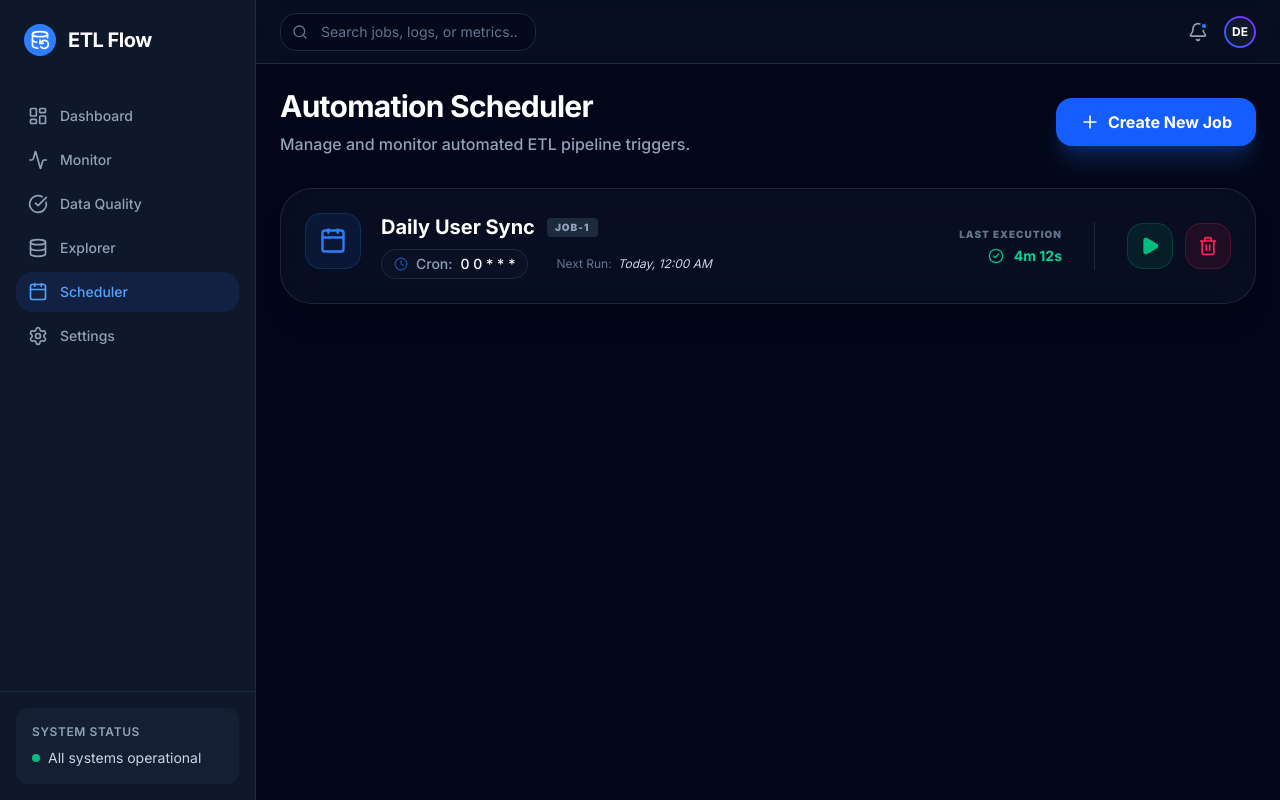
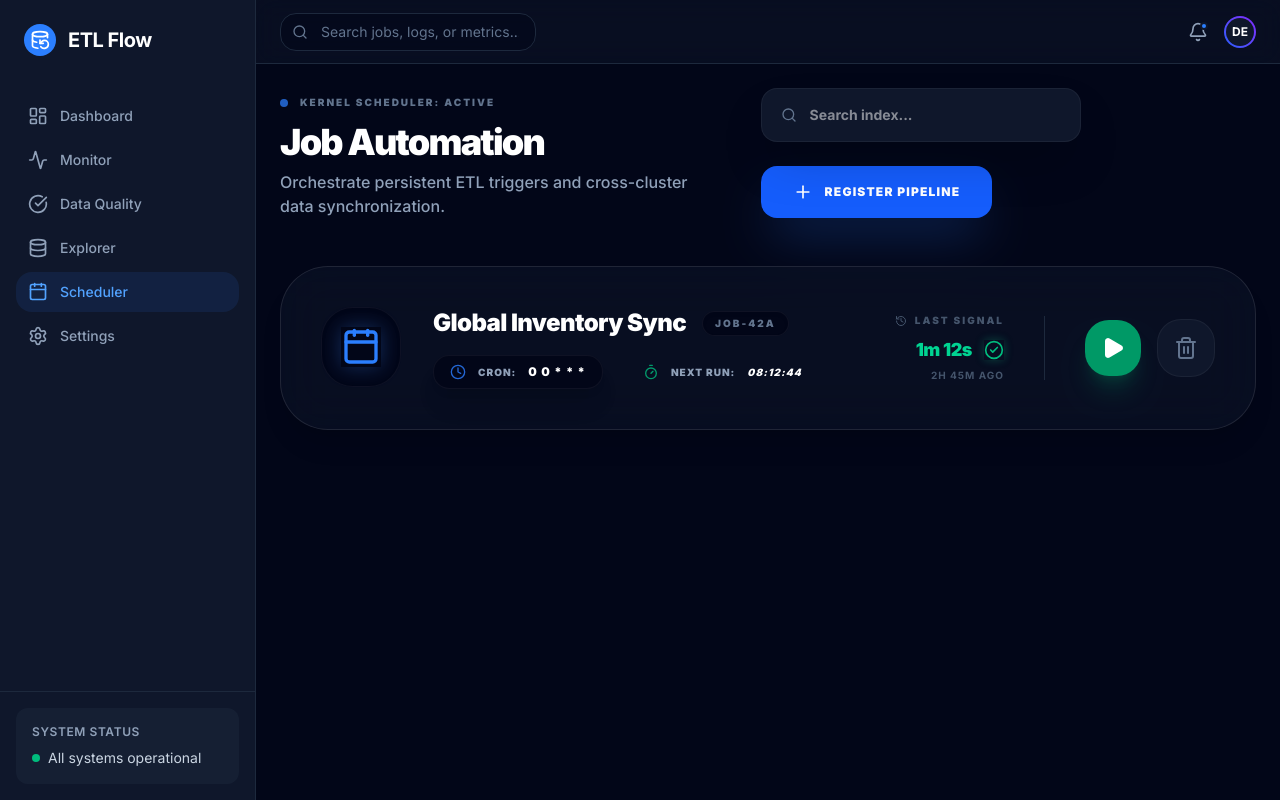
Before and after one commit to SwastidSolanki/etl-dashboard, a Next.js app: page /scheduler in a window 1280 px wide. Built offline with nearby package versions, Linux system fonts and the light colour scheme.

Commit message:
ui: scheduler - implement search filtering and real-time countdown effects

```diff
--- a/src/app/scheduler/page.tsx
+++ b/src/app/scheduler/page.tsx
@@ -1,6 +1,6 @@
 "use client";
 import React, { useState, useEffect } from "react";
-import { Plus, Play, Calendar as CalendarIcon, Clock, Trash2, CheckCircle2, XCircle, X } from "lucide-react";
+import { Plus, Play, Calendar as CalendarIcon, Clock, Trash2, CheckCircle2, XCircle, X, Search, Zap, Hash, History, Timer } from "lucide-react";
 import { motion, AnimatePresence } from "framer-motion";
 import { clsx } from "clsx";
 
@@ -10,6 +10,7 @@ interface Job {
   schedule: string;
   nextRun: string;
   lastStatus: "success" | "failed" | "idle";
+  lastRun?: string;
   duration?: string;
 }
 
@@ -17,8 +18,15 @@ const STORAGE_KEY = "etl_scheduled_jobs";
 
 export default function Scheduler() {
   const [jobs, setJobs] = useState<Job[]>([]);
+  const [searchTerm, setSearchTerm] = useState("");
   const [showModal, setShowModal] = useState(false);
   const [newJob, setNewJob] = useState({ name: "", schedule: "" });
+  const [currentTime, setCurrentTime] = useState(new Date());
+
+  useEffect(() => {
+    const timer = setInterval(() => setCurrentTime(new Date()), 1000);
+    return () => clearInterval(timer);
+  }, []);
 
   // Load jobs from localStorage
   useEffect(() => {
@@ -26,9 +34,16 @@ export default function Scheduler() {
     if (saved) {
       setJobs(JSON.parse(saved));
     } else {
-      // Default initial state if empty
-      const initial = [
-        { id: "JOB-1", name: "Daily User Sync", schedule: "0 0 * * *", nextRun: "Today, 12:00 AM", lastStatus: "success" as const, duration: "4m 12s" },
+      const initial: Job[] = [
+        {
+          id: "JOB-42A",
+          name: "Global Inventory Sync",
+          schedule: "0 0 * * *",
+          nextRun: "08:12:44",
+          lastStatus: "success",
+          lastRun: "2h 45m ago",
+          duration: "1m 12s"
+        },
       ];
       setJobs(initial);
       localStorage.setItem(STORAGE_KEY, JSON.stringify(initial));
@@ -45,11 +60,12 @@ export default function Scheduler() {
     if (!newJob.name || !newJob.schedule) return;
 
     const job: Job = {
-      id: `JOB-${Math.random().toString(36).substr(2, 4).toUpperCase()}`,
+      id: `JOB-${Math.random().toString(36).substr(2, 3).toUpperCase()}`,
       name: newJob.name,
       schedule: newJob.schedule,
-      nextRun: "Next expected interval",
+      nextRun: "04:59:59",
       lastStatus: "idle",
+      lastRun: "Never",
     };
 
     saveJobs([...jobs, job]);
@@ -64,120 +80,160 @@ export default function Scheduler() {
   const runJob = (id: string) => {
     const updated = jobs.map(j => {
       if (j.id === id) {
-        return { ...j, lastStatus: "success" as const, duration: "Processing..." };
+        return { ...j, lastStatus: "idle" as const, duration: "Running..." };
       }
       return j;
     });
     setJobs(updated);
+
     setTimeout(() => {
       const finished = updated.map(j => {
         if (j.id === id) {
-          return { ...j, duration: `${Math.floor(Math.random() * 5) + 1}m ${Math.floor(Math.random() * 59)}s` };
+          return {
+            ...j,
+            lastStatus: "success" as const,
+            lastRun: "Just now",
+            duration: `${Math.floor(Math.random() * 3) + 1}m ${Math.floor(Math.random() * 59)}s`
+          };
         }
         return j;
       });
       saveJobs(finished);
-    }, 2000);
+    }, 2500);
   };
 
+  const filteredJobs = jobs.filter(j =>
+    j.name.toLowerCase().includes(searchTerm.toLowerCase()) ||
+    j.id.toLowerCase().includes(searchTerm.toLowerCase())
+  );
+
   return (
-    <div className="space-y-8 max-w-5xl mx-auto pb-20">
-      <div className="flex flex-col sm:flex-row sm:items-center justify-between gap-6">
+    <div className="space-y-12 max-w-[1400px] mx-auto pb-24">
+      <div className="flex flex-col xl:flex-row xl:items-end justify-between gap-10">
         <div>
-          <h1 className="text-3xl font-bold text-white tracking-tight">Automation Scheduler</h1>
-          <p className="text-slate-400 mt-2 font-medium">Manage and monitor automated ETL pipeline triggers.</p>
+           <div className="flex items-center gap-3 mb-3">
+              <div className="w-2 h-2 rounded-full bg-blue-500 animate-pulse"></div>
+              <span className="text-[10px] font-black uppercase text-slate-500 tracking-[0.2em]">Kernel Scheduler: Active</span>
+           </div>
+           <h1 className="text-4xl font-black text-white tracking-tighter">Job Automation</h1>
+           <p className="text-slate-400 mt-2 font-medium max-w-lg">Orchestrate persistent ETL triggers and cross-cluster data synchronization.</p>
+        </div>
+
+        <div className="flex flex-wrap items-center gap-6">
+           <div className="relative group min-w-[320px]">
+              <Search className="absolute left-5 top-1/2 -translate-y-1/2 w-4 h-4 text-slate-500 group-hover:text-blue-500 transition-colors" />
+              <input
+                type="text"
+                placeholder="Search index..."
+                value={searchTerm}
+                onChange={(e) => setSearchTerm(e.target.value)}
+                className="w-full bg-slate-900 border border-white/5 rounded-2xl pl-12 pr-6 py-4 text-sm font-bold text-white focus:outline-none focus:border-blue-500/50 focus:ring-1 focus:ring-blue-500/20 transition-all shadow-2xl"
+              />
            </div>
            <button
              onClick={() => setShowModal(true)}
-          className="px-6 py-3 bg-blue-600 hover:bg-blue-500 text-white font-bold rounded-2xl transition-all shadow-xl shadow-blue-500/20 flex items-center gap-2 group w-fit"
+             className="px-8 py-4 bg-blue-600 hover:bg-blue-500 text-white font-black rounded-2xl transition-all shadow-2xl shadow-blue-500/30 flex items-center gap-3 group active:scale-95"
            >
-          <Plus className="w-5 h-5 group-hover:rotate-90 transition-transform duration-300" />
-          <span>Create New Job</span>
+             <Plus className="w-5 h-5 group-hover:rotate-90 transition-transform duration-500" />
+             <span className="uppercase text-xs tracking-widest">Register Pipeline</span>
            </button>
         </div>
+      </div>
 
-      <div className="grid grid-cols-1 gap-4">
+      <div className="grid grid-cols-1 gap-6">
         <AnimatePresence mode="popLayout">
-          {jobs.length === 0 ? (
+          {filteredJobs.length === 0 ? (
             <motion.div
-              initial={{ opacity: 0 }}
-              animate={{ opacity: 1 }}
-              className="glass-panel p-20 rounded-3xl flex flex-col items-center justify-center text-center opacity-60"
+              initial={{ opacity: 0, y: 10 }}
+              animate={{ opacity: 1, y: 0 }}
+              className="glass-panel p-32 rounded-[3.5rem] flex flex-col items-center justify-center text-center border border-white/5"
             >
-              <div className="w-16 h-16 rounded-2xl bg-slate-800 flex items-center justify-center mb-4">
-                <CalendarIcon className="w-8 h-8 text-slate-500" />
+              <div className="w-20 h-20 rounded-[2rem] bg-slate-950 flex items-center justify-center mb-6 shadow-inner border border-white/5">
+                <Zap className="w-10 h-10 text-slate-700" />
               </div>
-              <h3 className="text-xl font-semibold text-white">No active schedules</h3>
-              <p className="text-slate-400 mt-1 max-w-xs">Start by creating a new automated job trigger.</p>
+              <h3 className="text-2xl font-black text-white tracking-tight">Zero Indices Found</h3>
+              <p className="text-slate-500 mt-2 max-w-xs font-bold uppercase text-[10px] tracking-widest">No active automation profiles detected in kernel memory.</p>
             </motion.div>
           ) : (
-            jobs.map((job) => (
+            filteredJobs.map((job, idx) => (
               <motion.div
                 layout
                 key={job.id}
-                initial={{ opacity: 0, x: -20 }}
+                initial={{ opacity: 0, x: -30 }}
                 animate={{ opacity: 1, x: 0 }}
                 exit={{ opacity: 0, scale: 0.95 }}
-                className="glass-panel p-6 rounded-[2rem] flex flex-col lg:flex-row lg:items-center justify-between gap-6 border border-white/5 group hover:border-blue-500/30 hover:bg-slate-800/40 transition-all duration-300"
+                transition={{ delay: idx * 0.05 }}
+                className="glass-panel p-10 rounded-[3rem] flex flex-col xl:flex-row xl:items-center justify-between gap-10 border border-white/5 group hover:border-blue-500/20 hover:bg-slate-900/60 transition-all duration-300 relative overflow-hidden"
               >
-                <div className="flex items-start gap-5">
-                  <div className="w-14 h-14 rounded-2xl bg-blue-500/10 flex items-center justify-center shrink-0 border border-blue-500/20 group-hover:scale-110 transition-transform duration-500">
-                    <CalendarIcon className="w-7 h-7 text-blue-500" />
+                <div className="absolute top-0 right-0 p-8 opacity-0 group-hover:opacity-10 transition-opacity">
+                   <Hash className="w-16 h-16 text-white" />
                 </div>
-                  <div className="space-y-1">
-                    <div className="flex items-center gap-3">
-                       <h3 className="text-xl font-bold text-white group-hover:text-blue-400 transition-colors">{job.name}</h3>
-                       <span className="text-[10px] uppercase font-black bg-slate-800 text-slate-400 px-2 py-0.5 rounded tracking-widest">{job.id}</span>
+
+                <div className="flex items-start gap-8">
+                  <div className="w-20 h-20 rounded-[2rem] bg-slate-950 border border-white/5 flex items-center justify-center shrink-0 group-hover:scale-110 group-hover:rotate-6 transition-all duration-700 shadow-inner">
+                    <CalendarIcon className="w-10 h-10 text-blue-500 shadow-[0_0_20px_rgba(59,130,246,0.3)]" />
                   </div>
-                    <div className="flex flex-wrap items-center gap-4 mt-2">
-                      <div className="flex items-center gap-2 text-sm text-slate-400 font-medium bg-slate-900/50 px-3 py-1 rounded-full border border-slate-700/50">
-                        <Clock className="w-3.5 h-3.5 text-blue-500/60" />
-                        Cron: <span className="text-white font-mono">{job.schedule}</span>
+                  <div className="space-y-2">
+                    <div className="flex items-center gap-4">
+                       <h3 className="text-2xl font-black text-white tracking-tight group-hover:text-blue-400 transition-colors">{job.name}</h3>
+                       <span className="text-[10px] uppercase font-black bg-slate-950 text-slate-500 px-3 py-1 rounded-[0.8rem] tracking-[0.2em] border border-white/5 shadow-inner">{job.id}</span>
                     </div>
-                      <span className="text-xs text-slate-500 flex items-center gap-1.5 px-3 py-1">
-                        Next Run: <span className="text-slate-300 italic">{job.nextRun}</span>
-                      </span>
+                    <div className="flex flex-wrap items-center gap-6 mt-4">
+                      <div className="flex items-center gap-3 text-[10px] text-slate-400 font-black uppercase tracking-widest bg-slate-950 px-4 py-2 rounded-2xl border border-white/5 shadow-xl">
+                        <Clock className="w-4 h-4 text-blue-500/80" />
+                        CRON: <span className="text-white font-mono text-xs">{job.schedule}</span>
+                      </div>
+                      <div className="flex items-center gap-3 text-[10px] text-slate-400 font-black uppercase tracking-widest px-4 py-2">
+                        <Timer className="w-4 h-4 text-emerald-500/80" />
+                        NEXT RUN: <span className="text-white italic">{job.nextRun}</span>
+                      </div>
                     </div>
                   </div>
                 </div>
 
-                <div className="flex items-center gap-8 ml-[4.5rem] lg:ml-0">
+                <div className="flex flex-wrap items-center gap-10 ml-[7rem] xl:ml-0 relative z-10">
                   <div className="text-right hidden sm:block">
-                    <p className="text-[10px] font-black uppercase text-slate-500 mb-1 tracking-widest">Last Execution</p>
-                    <div className="flex items-center justify-end gap-2.5">
+                    <p className="text-[10px] font-black uppercase text-slate-600 mb-2 tracking-[0.2em] flex items-center justify-end gap-2">
+                       <History className="w-3 h-3" />
+                       Last Signal
+                    </p>
+                    <div className="flex flex-col items-end gap-1">
+                       <div className="flex items-center gap-3">
+                          <span className={clsx(
+                            "text-lg font-black tracking-tight",
+                            job.lastStatus === "success" ? "text-emerald-400" :
+                            job.lastStatus === "idle" ? "text-blue-400 animate-pulse" : "text-rose-400"
+                          )}>
+                            {job.duration || "N/A"}
+                          </span>
                           {job.lastStatus === "success" ? (
-                        <CheckCircle2 className="w-4 h-4 text-emerald-500" />
-                      ) : job.lastStatus === "failed" ? (
-                        <XCircle className="w-4 h-4 text-rose-500" />
+                            <CheckCircle2 className="w-5 h-5 text-emerald-500 shadow-[0_0_10px_rgba(16,185,129,0.3)]" />
+                          ) : job.lastStatus === "idle" ? (
+                            <div className="w-4 h-4 rounded-full border-2 border-blue-500/50 border-t-blue-500 animate-spin"></div>
                           ) : (
-                        <div className="w-4 h-4 rounded-full border-2 border-slate-700"></div>
+                            <XCircle className="w-5 h-5 text-rose-500 shadow-[0_0_10px_rgba(244,63,94,0.3)]" />
                           )}
-                      <span className={clsx(
-                        "text-sm font-bold",
-                        job.lastStatus === "success" ? "text-emerald-400" :
-                        job.lastStatus === "failed" ? "text-rose-400" : "text-slate-500"
-                      )}>
-                        {job.duration || "Pending"}
-                      </span>
+                       </div>
+                       <span className="text-[10px] font-bold text-slate-600 uppercase tracking-widest">{job.lastRun}</span>
                     </div>
                   </div>
 
-                  <div className="h-12 w-px bg-slate-800 hidden lg:block"></div>
+                  <div className="h-16 w-px bg-slate-800 hidden xl:block"></div>
 
-                  <div className="flex items-center gap-3">
+                  <div className="flex items-center gap-4">
                     <button
                       onClick={() => runJob(job.id)}
-                      className="p-3 rounded-2xl bg-emerald-500/10 hover:bg-emerald-500/20 text-emerald-500 transition-all border border-emerald-500/20"
-                      title="Run manual trigger"
+                      className="p-4 rounded-[1.5rem] bg-emerald-600 hover:bg-emerald-500 text-white transition-all shadow-xl shadow-emerald-600/20 active:scale-95 group/btn"
+                      title="Force manual execution"
                     >
-                      <Play className="w-5 h-5 fill-current" />
+                      <Play className="w-6 h-6 fill-current group-hover/btn:scale-110 transition-transform" />
                     </button>
                     <button
                       onClick={() => removeJob(job.id)}
-                      className="p-3 rounded-2xl bg-rose-500/10 hover:bg-rose-500/20 text-rose-500 transition-all border border-rose-500/20"
-                      title="Delete profile"
+                      className="p-4 rounded-[1.5rem] bg-slate-900 border border-white/5 hover:border-rose-500/30 text-slate-500 hover:text-rose-500 transition-all active:scale-95"
+                      title="Decommission profile"
                     >
-                      <Trash2 className="w-5 h-5" />
+                      <Trash2 className="w-6 h-6" />
                     </button>
                   </div>
                 </div>
@@ -196,48 +252,54 @@ export default function Scheduler() {
               animate={{ opacity: 1 }}
               exit={{ opacity: 0 }}
               onClick={() => setShowModal(false)}
-              className="fixed inset-0 bg-slate-950/80 backdrop-blur-md z-40"
+              className="fixed inset-0 bg-slate-950/90 backdrop-blur-xl z-[60]"
             />
             <motion.div
-              initial={{ opacity: 0, scale: 0.9, y: 20 }}
+              initial={{ opacity: 0, scale: 0.9, y: 30 }}
               animate={{ opacity: 1, scale: 1, y: 0 }}
-              exit={{ opacity: 0, scale: 0.9, y: 20 }}
-              className="fixed top-1/2 left-1/2 -translate-x-1/2 -translate-y-1/2 w-full max-w-md bg-slate-900 border border-white/10 rounded-[2.5rem] p-8 z-50 shadow-2xl"
+              exit={{ opacity: 0, scale: 0.9, y: 30 }}
+              className="fixed top-1/2 left-1/2 -translate-x-1/2 -translate-y-1/2 w-full max-w-lg bg-slate-950 border border-white/10 rounded-[3.5rem] p-12 z-[70] shadow-[0_0_100px_-20px_rgba(0,0,0,1)]"
             >
-              <div className="flex items-center justify-between mb-8">
-                <h2 className="text-2xl font-bold text-white">New Job Profile</h2>
-                <button onClick={() => setShowModal(false)} className="p-2 hover:bg-slate-800 rounded-xl text-slate-400 transition-colors">
+              <div className="flex items-center justify-between mb-12">
+                <div>
+                   <h2 className="text-3xl font-black text-white tracking-tighter">New Pipeline</h2>
+                   <p className="text-[10px] font-black text-slate-600 uppercase tracking-widest mt-1">Registering automation profile</p>
+                </div>
+                <button onClick={() => setShowModal(false)} className="p-3 hover:bg-slate-900 rounded-[1.2rem] text-slate-500 transition-all hover:text-white border border-transparent hover:border-white/5">
                   <X className="w-6 h-6" />
                 </button>
               </div>
 
-              <form onSubmit={addJob} className="space-y-6">
-                <div className="space-y-2">
-                  <label className="text-xs font-black uppercase text-slate-500 tracking-widest ml-1">Job Name</label>
+              <form onSubmit={addJob} className="space-y-10">
+                <div className="space-y-4">
+                  <label className="text-[10px] font-black uppercase text-slate-600 tracking-[0.2em] ml-2">Job Descriptor</label>
                   <input
                     type="text"
                     placeholder="e.g. Sales Data Migration"
                     required
                     value={newJob.name}
                     onChange={(e) => setNewJob({ ...newJob, name: e.target.value })}
-                    className="w-full bg-slate-800/50 border border-slate-700/50 rounded-2xl px-5 py-4 text-white focus:outline-none focus:border-blue-500 focus:bg-slate-800 transition-all font-medium"
+                    className="w-full bg-slate-900 border border-white/5 rounded-3xl px-8 py-5 text-white focus:outline-none focus:border-blue-500/50 focus:bg-slate-950 transition-all font-black"
                   />
                 </div>
-                <div className="space-y-2">
-                  <label className="text-xs font-black uppercase text-slate-500 tracking-widest ml-1">Cron Schedule</label>
+                <div className="space-y-4">
+                   <div className="flex justify-between items-center px-1">
+                      <label className="text-[10px] font-black uppercase text-slate-600 tracking-[0.2em] ml-2">Kernel Schedule (CRON)</label>
+                      <span className="text-[10px] text-blue-500 font-black tracking-widest uppercase">Learn CRON</span>
+                   </div>
                   <input
                     type="text"
                     placeholder="e.g. 0 12 * * *"
                     required
                     value={newJob.schedule}
                     onChange={(e) => setNewJob({ ...newJob, schedule: e.target.value })}
-                    className="w-full bg-slate-800/50 border border-slate-700/50 rounded-2xl px-5 py-4 text-white focus:outline-none focus:border-blue-500 focus:bg-slate-800 transition-all font-mono text-sm"
+                    className="w-full bg-slate-900 border border-white/5 rounded-3xl px-8 py-5 text-white focus:outline-none focus:border-blue-500/50 focus:bg-slate-950 transition-all font-mono text-sm tracking-widest"
                   />
                 </div>
 
-                <div className="pt-4">
-                  <button type="submit" className="w-full py-4 bg-blue-600 hover:bg-blue-500 text-white font-bold rounded-2xl transition-all shadow-xl shadow-blue-500/20 active:scale-[0.98]">
-                    Initialize Schedule
+                <div className="pt-6">
+                  <button type="submit" className="w-full py-5 bg-blue-600 hover:bg-blue-500 text-white font-black rounded-3xl transition-all shadow-2xl shadow-blue-500/30 active:scale-95 uppercase text-xs tracking-[0.2em]">
+                    Synchronize Profile
                   </button>
                 </div>
               </form>
```
Lines whose indentation alone changed are shown as unchanged.
